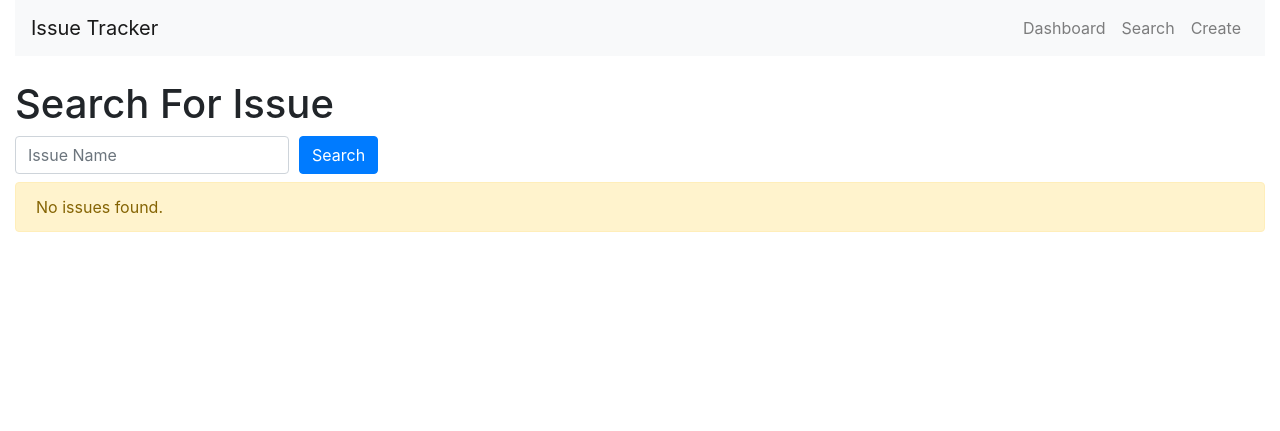
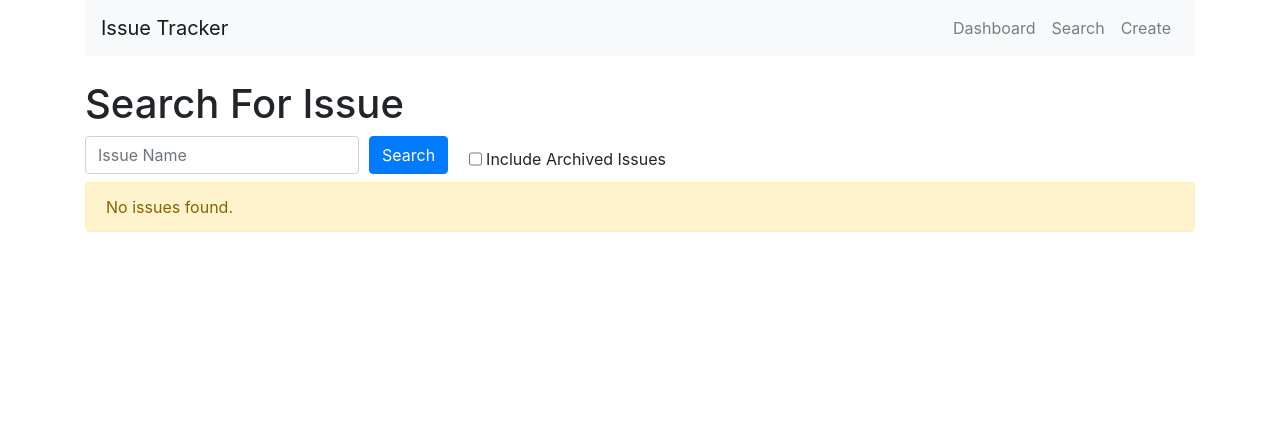
Before and after one commit to GregS-07/Issue-Tracker, a Flask app: page /search in a window 1280 px wide. Shown: the top 431 px of the page. Run offline with Flask 3, Linux system fonts and the light colour scheme; some libraries are stand-ins or nearby versions.

Commit message:
Pie chart, filter

```diff
--- a/app.py
+++ b/app.py
@@ -85,6 +85,20 @@ def create_graph():
         # Clear memory
         plt.clf()
 
+        # Creating and saving archived vs unarchived pie chart
+
+        # Calculating totals
+        total = sum(counts)
+        a_total = sum(a_counts)
+
+        plt.pie([total, a_total] , colors=["red", "green"],  labels=[f"Archived Issues - {total}", f"Unarchived Issues {a_total}"])
+        plt.title("Total Archived Issues & Unarchived Issues")
+        plt.axis('equal')
+        plt.savefig("static/images/issues_archived_unarchived_total.png")
+
+        # Clear memory
+        plt.clf()
+
 
 # Route to display all issues
 @app.route("/")
@@ -137,11 +151,24 @@ def issue(id):
         elif request.form.get("_method") == "ARCHIVE":
             with get_conn() as conn:
                 cursor = conn.cursor()
-                cursor.execute('''
-                    UPDATE issues
-                    SET archivedOn = DATE('now')
-                    WHERE id = ?
-                ''', (id,))
+                cursor.execute("SELECT archivedOn FROM issues WHERE id = ?", (id,))
+                issue = cursor.fetchone()
+                print(issue)
+                if issue[0] is None:
+                    cursor.execute('''
+                        UPDATE issues
+                        SET archivedOn = DATE('now')
+                        WHERE id = ?
+                    ''', (id,))
+                    conn.commit()
+                else:
+                    cursor.execute('''
+                        UPDATE issues
+                        SET archivedOn = NULL
+                        WHERE id = ?
+                    ''', (id,))
+                    conn.commit()
+
             return redirect(url_for("home", id=id))  # Redirect to home after updating status
         else:
             new_status = request.form["status"]
@@ -160,7 +187,10 @@ def search():
         with get_conn() as conn:
             cursor = conn.cursor()
             if search_query:
-                cursor.execute("SELECT * FROM issues WHERE title LIKE ? OR description LIKE ?", ('%'+search_query+'%', '%'+search_query+'%'))
+                if request.form.get("include-archived"):
+                    cursor.execute("SELECT * FROM issues WHERE (title LIKE ? OR description LIKE ?)", ('%' + search_query + '%', '%' + search_query + '%'))
+                else:
+                    cursor.execute("SELECT * FROM issues WHERE (title LIKE ? OR description LIKE ?) AND archivedOn IS NULL", ('%' + search_query + '%', '%' + search_query + '%'))
 
             issues = cursor.fetchall()
 
--- a/templates/base.html
+++ b/templates/base.html
@@ -8,7 +8,7 @@
     <link rel="stylesheet" href="{{ url_for('static', filename='css/style.css') }}">
 </head>
 <body>
-    <div class="container-fluid">
+    <div class="container">
 
         <nav class="navbar navbar-expand-lg navbar-light bg-light mb-4">
             <a class="navbar-brand" href="#">Issue Tracker</a>
--- a/templates/index.html
+++ b/templates/index.html
@@ -43,6 +43,10 @@
                 <div class="carousel-item">
                     <img class="img-fluid d-block mx-auto" src="{{ url_for('static', filename='images/issues_archived_status_graph.png') }}" alt="Archived Issues Status Graph">
                 </div>
+
+                <div class="carousel-item">
+                    <img class="img-fluid d-block mx-auto" src="{{ url_for('static', filename='images/issues_archived_unarchived_total.png') }}" alt="Total Archived Issues V.S. Total Unarchived Issues">
+                </div>
             </div>
 
             <a class="carousel-control-prev" href="#issuesCarousel" role="button" data-slide="prev">
@@ -57,7 +61,7 @@
     </div>
 
     <h2>Archived Issues</h2>
-    <table class="table table-striped table-hover">
+    <table class="table table-striped table-dark table-hover">
         <thead>
             <tr>
                 <th>ID</th>
--- a/templates/search.html
+++ b/templates/search.html
@@ -13,11 +13,16 @@
         <div class="col-auto">
             <button type="submit" class="btn btn-primary mb-2">Search</button>
         </div>
+
+        <div class="row justify-content-center ml-3">
+            <input type="checkbox" name="include-archived" id="include-archived" class="form-check-input">
+            <label for="include-archived">Include Archived Issues</label>
+        </div>
     </div>
 </form>
 
 {% if issues %}
-    <div class="row">
+    <div class="row search-result">
         {% for issue in issues %}
             <div class="col-md-4 mb-4">
                 <div class="card h-100">
@@ -36,6 +41,14 @@
         No issues found.
     </div>
 {% endif %}
-
+<script src="https://code.jquery.com/jquery-3.6.0.min.js"></script>
+<script>
+    $(document).ready(() => {
+        $(".card").css("display", "none");
+        $(".card").each(function(index) {
+            $(this).delay(150 * index).fadeIn(500);
+        });
+    })
+</script>
 
 {% endblock %}
```
Also changed, not shown: issues.db, static/images/issues_archived_status_graph.png, static/images/issues_archived_unarchived_total.png (added).
